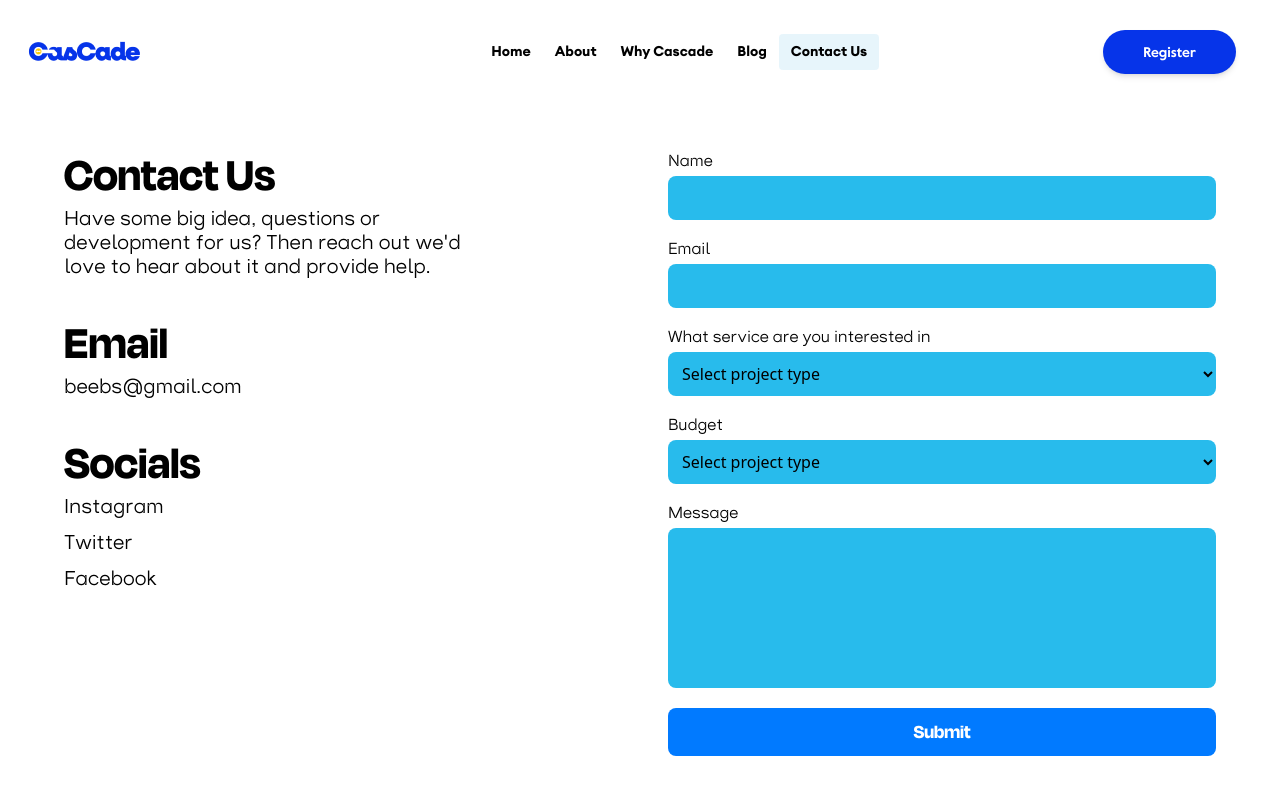
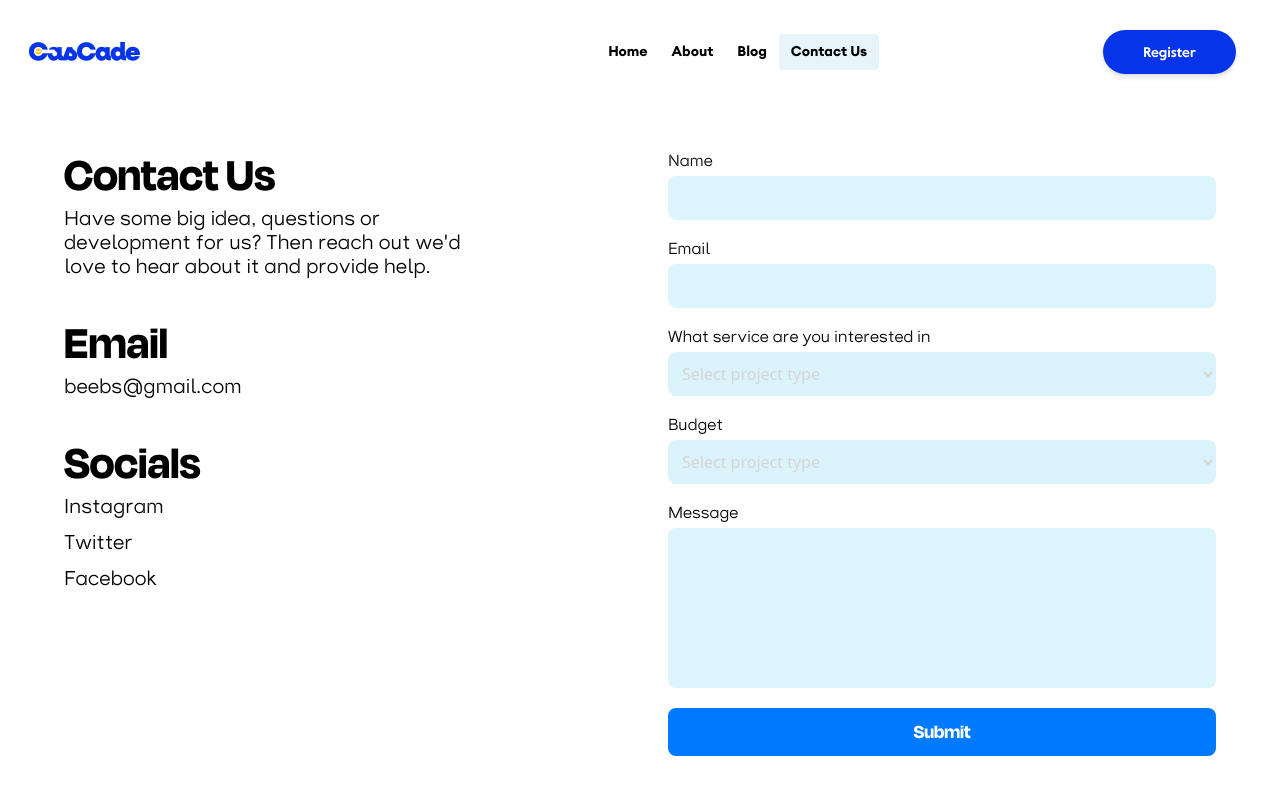
Before and after one commit to CascadeHQ/CascadeHQ-Website, a React (Vite) app in the folder Cascade-Website/: page /contact-us in a window 1280 px wide. Shown: the top 800 px of the page. Built offline with nearby package versions, Linux system fonts and the light colour scheme.

Commit message:
FIX: contact form opacity updated

```diff
--- a/Cascade-Website/src/components/nav/NavBar.tsx
+++ b/Cascade-Website/src/components/nav/NavBar.tsx
@@ -4,8 +4,6 @@ import NavData from "../../data/NavData";
 import CascadeLogo from "../../assets/logo/CASCADE LOGO TRANSAPARENT.png";
 import Button from "../ui/Button";
 import { AiOutlineAlignRight, AiOutlineClose } from "react-icons/ai";
-
-
 
 const NavBar = () => {
   const [isOpen, setIsOpen] = useState(false);
@@ -48,10 +46,16 @@ const NavBar = () => {
             })}
           </ul>
           <div className={`flex items-center justify-center gap-5`}>
-            <Button intent={"outline"} className={`lg:mr-8`}>
-              Register
-            </Button>
-            <button type="button" className={`md:hidden`} onClick={()=>setIsOpen(!isOpen)}>
+            <NavLink to="/contact-us">
+              <Button intent={"outline"} className={`lg:mr-8`}>
+                Register
+              </Button>
+            </NavLink>
+            <button
+              type="button"
+              className={`md:hidden`}
+              onClick={() => setIsOpen(!isOpen)}
+            >
               {isOpen ? (
                 <AiOutlineClose className={`text-2xl`} />
               ) : (
--- a/Cascade-Website/src/data/NavData.tsx
+++ b/Cascade-Website/src/data/NavData.tsx
@@ -9,11 +9,11 @@ const NavData = [
     link: "/about-us",
     end: false,
   },
-  {
-    pageName: "Why Cascade",
-    link: "/why-cascade",
-    end: false,
-  },
+  // {
+  //   pageName: "Why Cascade",
+  //   link: "/why-cascade",
+  //   end: false,
+  // },
   {
     pageName: "Blog",
     link: "/blog",
--- a/Cascade-Website/src/pages/contactUs/components/ContactForm.tsx
+++ b/Cascade-Website/src/pages/contactUs/components/ContactForm.tsx
@@ -13,7 +13,7 @@ const ContactForm = () => {
           </label>
           <input
             type="text"
-            className="p-2.5 bg-brandBlue3x rounded-lg text-brandBlack8x text-base outline-0"
+            className="p-2.5 opacity-[16%] bg-brandBlue3x rounded-lg text-brandBlack8x text-base outline-0"
           />
         </div>
         <div className="flex flex-col gap-y-1 mb-5">
@@ -25,7 +25,7 @@ const ContactForm = () => {
           </label>
           <input
             type="text"
-            className="p-2.5 bg-brandBlue3x rounded-lg text-brandBlack8x text-base outline-0"
+            className="p-2.5 opacity-[16%] bg-brandBlue3x rounded-lg text-brandBlack8x text-base outline-0"
           />
         </div>
         <div className="flex flex-col gap-y-1 mb-5">
@@ -38,7 +38,7 @@ const ContactForm = () => {
           <select
             name=""
             id=""
-            className="p-2.5 bg-brandBlue3x rounded-lg text-brandBlack8x text-base outline-0"
+            className="p-2.5 opacity-[16%] bg-brandBlue3x rounded-lg text-brandBlack8x text-base outline-0"
           >
             <option value="Select project type" selected className="bg-white">
               Select project type
@@ -67,7 +67,7 @@ const ContactForm = () => {
           <select
             name=""
             id=""
-            className="p-2.5 bg-brandBlue3x rounded-lg text-brandBlack8x text-base outline-0"
+            className="p-2.5 opacity-[16%] bg-brandBlue3x rounded-lg text-brandBlack8x text-base outline-0"
           >
             <option value="Select project type" selected className="bg-white">
               Select project type
@@ -93,7 +93,7 @@ const ContactForm = () => {
           <textarea
             name=""
             id=""
-            className="p-2.5 lg:h-40 bg-brandBlue3x rounded-lg text-brandBlack8x text-base outline-0 resize-none"
+            className="p-2.5 lg:h-40 opacity-[16%] bg-brandBlue3x rounded-lg text-brandBlack8x text-base outline-0 resize-none"
           />
         </div>
         <button className="font-DegularDiplayBold text-sm lg:text-xl w-full rounded-lg text-white p-2.5 bg-brandBlue5x hover:opacity-60">
```
